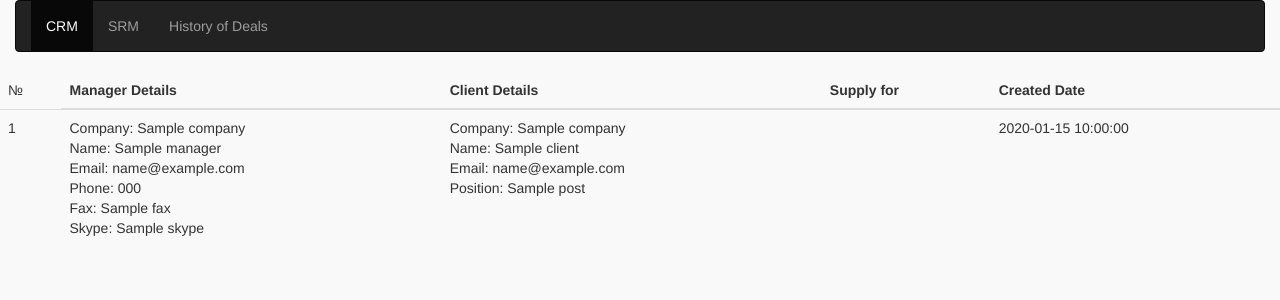
After one commit to fast-foot/web-crm-srm, a Flask app: template app/templates/forms/deals_history.html in a window 1280 px wide. The commit adds this page. Shown: the top 300 px of the page. Run offline with Flask 2, Linux system fonts and the light colour scheme; the template is opened without the code that fills it: most values are stand-ins (such as "Sample title", 1, 10 or a date in 2020); some libraries are stand-ins or nearby versions.

Commit message:
Implemented history of deals displaying.

```diff
--- a/app/db/seed.py
+++ b/app/db/seed.py
@@ -36,11 +36,16 @@ def fake_products(Product):
                     unit_type='coffee') for pr in products]
 
 
+def create_our_company(Company):
+    return Company(name='PY')
+
+
 def run_seed(db_session, model):
     # db_session.add_all(fake_companies(model.Company))
     # db_session.add_all(fake_contacts(model.Contact))
     # db_session.add_all(fake_products(model.Product))
     # db_session.add_all(generate_plan_types(model.PlanType))
     # db_session.add_all(generate_currency(model.Currency))
+    db_session.add(create_our_company(model.Company))
 
     db_session.commit()
--- a/app/model/model.py
+++ b/app/model/model.py
@@ -50,7 +50,8 @@ class Contact(Base):
 class ContactDeal(Base):
     __tablename__ = 'contacts_deals'
 
-    contact_id = Column(Integer, ForeignKey('contacts.id'), primary_key=True)
+    _id = Column(Integer, primary_key=True)
+    contact_id = Column(Integer, ForeignKey('contacts.id'))
     deal_id = Column(Integer, ForeignKey('deals.id'))
 
 
--- /dev/null
+++ b/app/templates/forms/deals_history.html
@@ -0,0 +1,65 @@
+{% include 'parts/head.html' %}
+  <body>
+    <div class="container-fluid">
+
+        {% include 'parts/nav-bar.html' %}
+
+        <div>
+            <div id="deals-form-container">
+                <form id="deals-history" class="form-horizontal">
+                    <div class="row">
+                        <table class="table table-responsive table-striped table-hover">
+                            <thead>
+                                <tr>
+                                    <td>№</td>
+                                    <th>Manager Details</th>
+                                    <th>Client Details</th>
+                                    <th>Supply for</th>
+                                    <th>Created Date</th>
+                                </tr>
+                            </thead>
+                            {% for deal_wrapper in deals %}
+                                <tr>
+                                    <td>{{ loop.index }}</td>
+                                    <td>
+                                        Company: {{ deal_wrapper.contacts.manager.company }} <br>
+                                        Name: {{ deal_wrapper.contacts.manager.name }} <br>
+                                        Email: {{ deal_wrapper.contacts.manager.email }}<br>
+                                        Phone: {{ deal_wrapper.contacts.manager.phone }}<br>
+                                        Fax: {{ deal_wrapper.contacts.manager.fax }}<br>
+                                        Skype: {{ deal_wrapper.contacts.manager.skype }}<br>
+                                    </td>
+                                    <td>
+                                        Company: {{ deal_wrapper.contacts.client.company }} <br>
+                                        Name: {{ deal_wrapper.contacts.client.name }} <br>
+                                        Email: {{ deal_wrapper.contacts.client.email }}<br>
+                                        Position: {{ deal_wrapper.contacts.manager.post }}<br>
+                                    </td>
+                                    <td>
+                                        {% if deal_wrapper.deal.type == 'crm' %}
+                                            CRM
+                                        {% endif %}
+                                        {% if deal_wrapper.deal.type == 'srm' %}
+                                            SRM
+                                        {% endif %}
+
+                                    </td>
+                                    <td>
+                                        {{ deal_wrapper.deal.created_date }}
+                                    </td>
+
+                                </tr>
+                            {% endfor %}
+                        </table>
+                    </div>
+                </form>
+</div>
+
+        </div>
+
+    </div>
+  </body>
+
+  {% include 'parts/scripts.html' %}
+
+</html>
--- a/app/templates/parts/nav-bar.html
+++ b/app/templates/parts/nav-bar.html
@@ -3,7 +3,7 @@
     <ul class="nav navbar-nav">
       <li class="active"><a data-toggle="pill" href="#crm-form-container">CRM</a></li>
       <li><a data-toggle="pill" href="#srm-form-container">SRM</a></li>
-      <li><a data-toggle="pill" href="#">History of Deals</a></li>
+      <li><a href="http://127.0.0.1:5000/deals" target="_blank">History of Deals</a></li>
     </ul>
   </div>
 </nav>
--- a/app/web/facade.py
+++ b/app/web/facade.py
@@ -34,3 +34,7 @@ def send_email(flask_request):
         return 'Email sent successfully!'
     else:
         return 'Failed to send email.'
+
+
+def get_deals():
+    return DBService.get_deals()
--- a/app/web/view.py
+++ b/app/web/view.py
@@ -32,3 +32,9 @@ def send_email():
 @application.route('/supply/save', methods=['POST'])
 def save_supply():
     return facade.save_supply(flask.request)
+
+
+@application.route('/deals', methods=['GET'])
+def get_deals():
+    d = facade.get_deals()
+    return flask.render_template('forms/deals_history.html', deals=facade.get_deals())
```
Also changed, not shown: app/service/database_service.py (+52 -14 lines).
